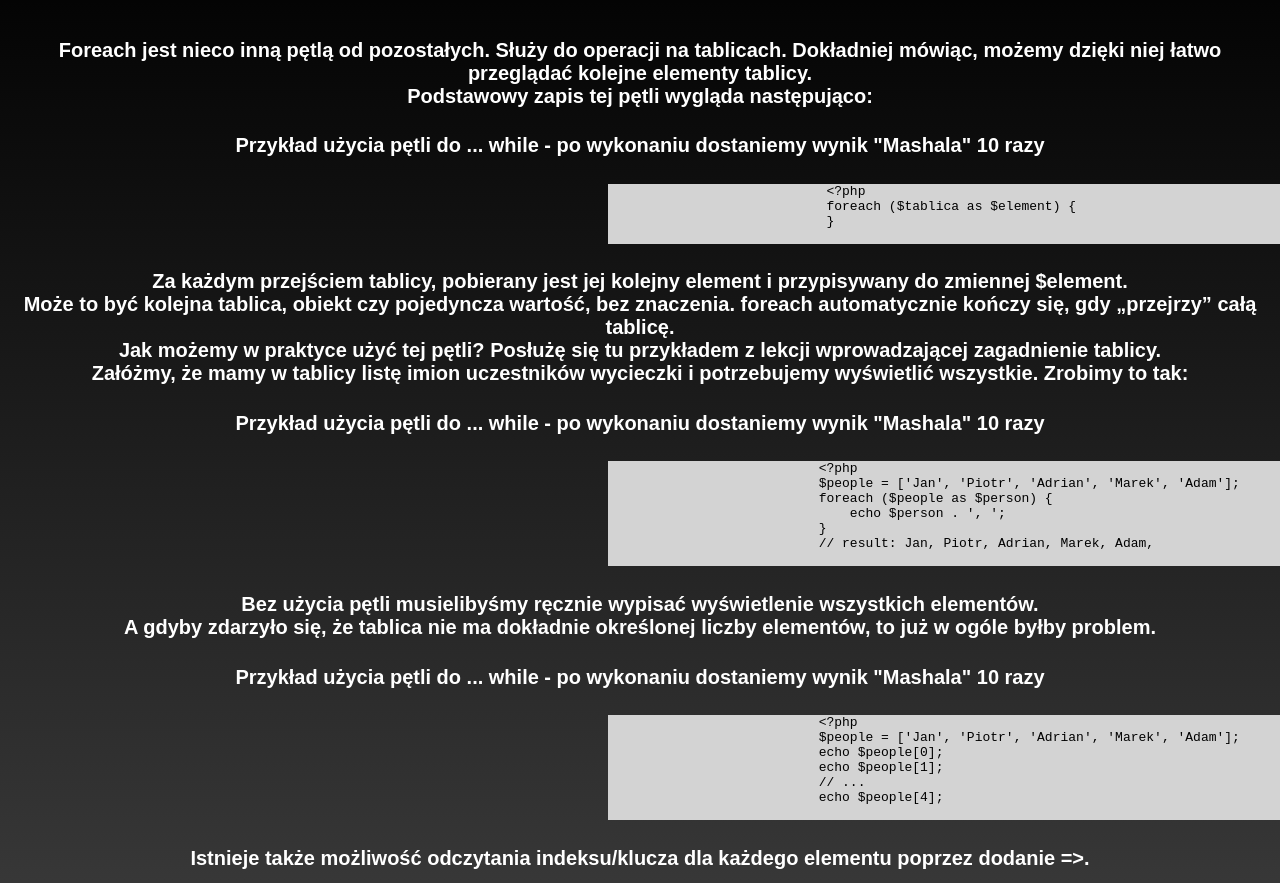
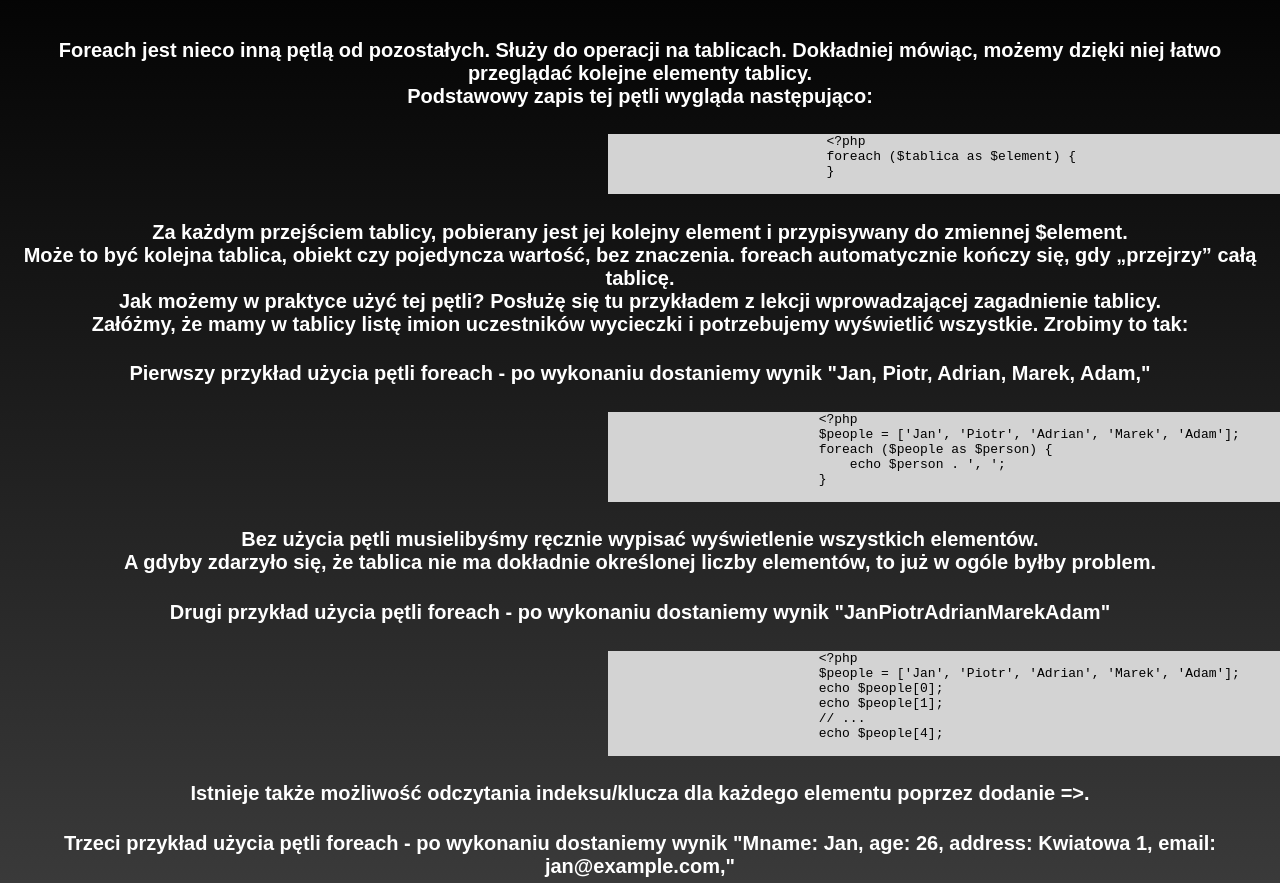
Before and after one commit to LouGoodies/loops, a plain HTML site: page petlaforeach.html in a window 1280 px wide. Shown: the part 69-952 px from the top of the page. Drawn offline with Linux system fonts and the light colour scheme.

Commit message:
Update petlaforeach.html

```diff
--- a/petlaforeach.html
+++ b/petlaforeach.html
@@ -13,8 +13,6 @@
                 Foreach jest nieco inną pętlą od pozostałych. Służy do operacji na tablicach. Dokładniej mówiąc, możemy dzięki niej łatwo przeglądać kolejne elementy tablicy.<br>
                 Podstawowy zapis tej pętli wygląda następująco:<br>
             </h4>
-
-            <h4 class="color" style="font-size: 20px;">Przykład użycia pętli do ... while - po wykonaniu dostaniemy wynik "Mashala" 10 razy</h4>
                      <div class="codebox" style="margin-left: 600px;">
                         <pre class="tlocodeboxpre">
                             &lt;?php
@@ -31,7 +29,7 @@
                     </h4>
 
 
-                    <h4 class="color" style="font-size: 20px;" >Przykład użycia pętli do ... while - po wykonaniu dostaniemy wynik "Mashala" 10 razy</h4>
+                    <h4 class="color" style="font-size: 20px;" >Pierwszy przykład użycia pętli foreach - po wykonaniu dostaniemy wynik "Jan, Piotr, Adrian, Marek, Adam,"</h4>
                     <div class="codebox" style="margin-left: 600px;">
                        <pre class="tlocodeboxpre">
                            &lt;?php
@@ -39,7 +37,6 @@
                            foreach ($people as $person) {
                                echo $person . ', ';
                            }
-                           // result: Jan, Piotr, Adrian, Marek, Adam,
                        </pre>
                     </div>
 
@@ -48,7 +45,7 @@
                         A gdyby zdarzyło się, że tablica nie ma dokładnie określonej liczby elementów, to już w ogóle byłby problem. <br>
                     </h4>
 
-                    <h4 class="color" style="font-size: 20px;">Przykład użycia pętli do ... while - po wykonaniu dostaniemy wynik "Mashala" 10 razy</h4>
+                    <h4 class="color" style="font-size: 20px;">Drugi przykład użycia pętli foreach - po wykonaniu dostaniemy wynik "JanPiotrAdrianMarekAdam"</h4>
                     <div class="codebox" style="margin-left: 600px;">
                        <pre class="tlocodeboxpre">
                            &lt;?php
@@ -64,7 +61,7 @@
                         Istnieje także możliwość odczytania indeksu/klucza dla każdego elementu poprzez dodanie =>.<br>
                     </h4>
 
-                    <h4 class="color" style="font-size: 20px;">Przykład użycia pętli do ... while - po wykonaniu dostaniemy wynik "Mashala" 10 razy</h4>
+                    <h4 class="color" style="font-size: 20px;">Trzeci przykład użycia pętli foreach - po wykonaniu dostaniemy wynik "Mname: Jan, age: 26, address: Kwiatowa 1, email: jan@example.com,"</h4>
                     <div class="codebox" style="margin-left: 600px;">
                        <pre class="tlocodeboxpre">
                            &lt;?php
@@ -77,7 +74,6 @@
                            foreach ($person as $data => $value) {
                                echo $data . ': ' . $value . ', ';
                            }
-                           // result: name: Jan, age: 26, address: Kwiatowa 1, email: jan@example.com,
                        </pre>
                     </div>
 
```
